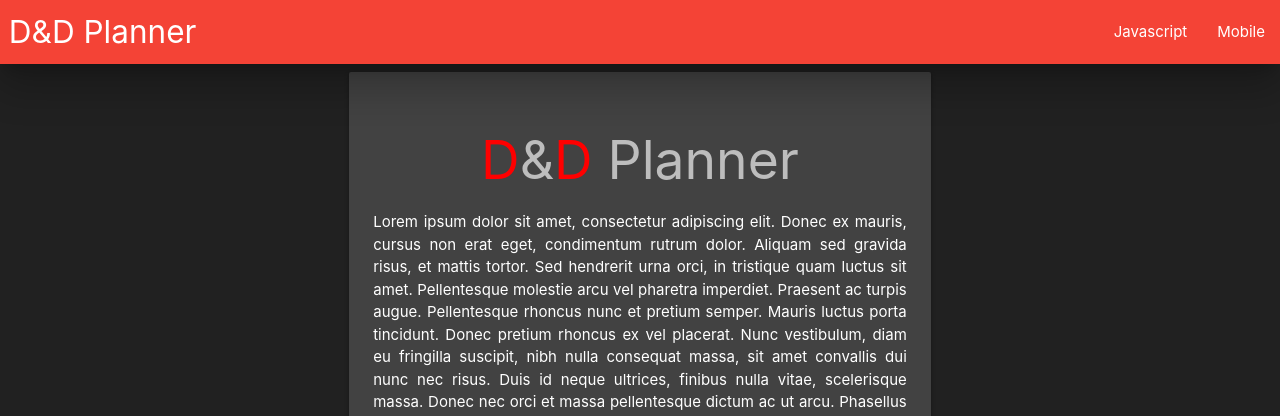
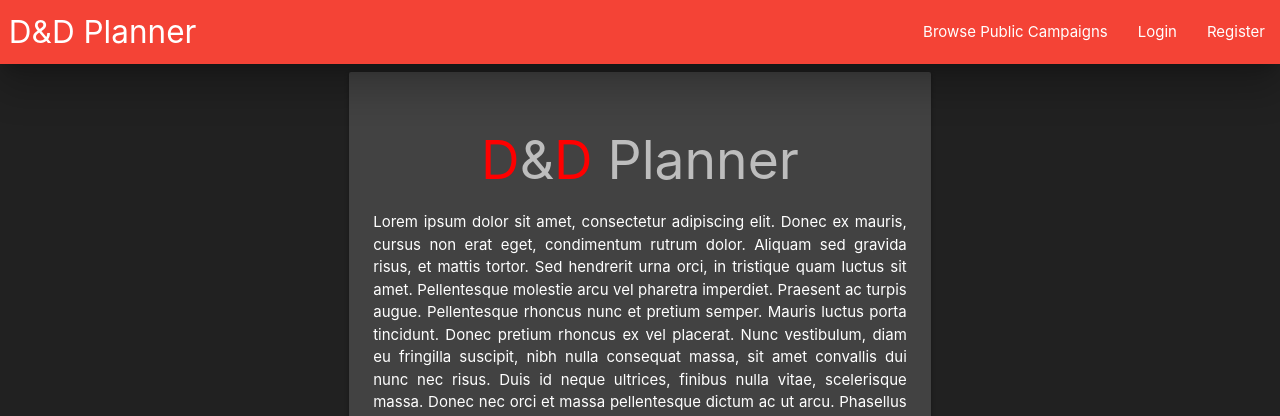
Before and after one commit to sithon512/DnD-Planner, a Django app: page / in a window 1280 px wide. Shown: the top 416 px of the page. Run offline with Django 3.2, Linux system fonts and the light colour scheme.

Commit message:
Added useful links for navbar.

```diff
--- a/DnDPlanner/main/templates/main/includes/navbar.html
+++ b/DnDPlanner/main/templates/main/includes/navbar.html
@@ -6,11 +6,14 @@
 						<a href="#" data-target="mobile-demo" class="sidenav-trigger"><i class="material-icons">menu</i></a>
 						<ul class="right hide-on-med-and-down">
 						{% if user.is_authenticated %}
-						<li><a href="sass.html">Sass</a></li>
-						<li><a href="badges.html">Components</a></li>
-					{% else %}
-						<li><a href="collapsible.html">Javascript</a></li>
-						<li><a href="mobile.html">Mobile</a></li>
+							<li><a href="/">Home</a></li>
+							<li><a href="#">{{user.username}}</a></li>
+							<li><a href="#">Logout</a></li>
+						{% endif %}
+							<li><a href="#">Browse Public Campaigns</a></li>
+						{% if not user.is_authenticated %}
+							<li><a href="#">Login</a></li>
+							<li><a href="#">Register</a></li>
 						{% endif %}
 						</ul>
 					</div>
@@ -18,8 +21,10 @@
 			</div>
 
 			<ul class="sidenav" id="mobile-demo">
-			<li><a href="sass.html">Sass</a></li>
-			<li><a href="badges.html">Components</a></li>
-			<li><a href="collapsible.html">Javascript</a></li>
-			<li><a href="mobile.html">Mobile</a></li>
+			{% if user.is_authenticated %}
+				<li><a href="/">Home</a></li>
+				<li><a href="#">{{user.username}}</a></li>
+				<li><a href="#">Logout</a></li>
+			{% endif %}
+				<li><a href="#">Browse Public Campaigns</a></li>
 			</ul>
```
Lines whose indentation alone changed are shown as unchanged.
